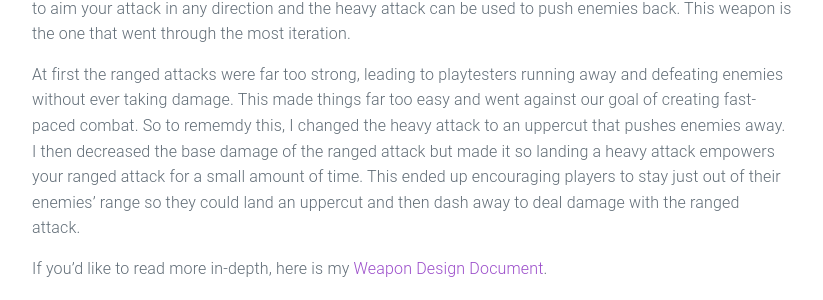
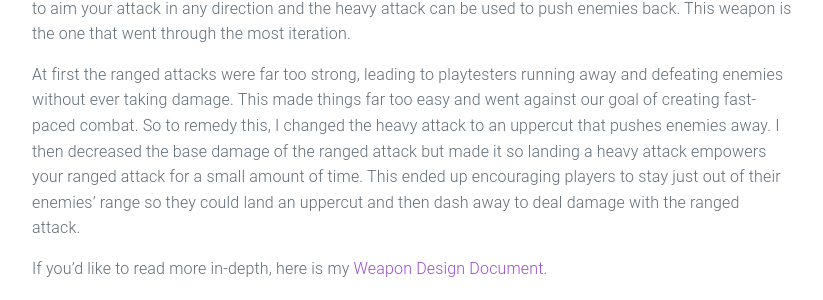
Before and after one commit to ShaneMakesGames/ShaneMakesGames.github.io, a Jekyll site: the page built from _posts/2022-10-07-newer-game.md, in a window 1280 px wide and 900 px high, scrolled down 3595 px. Shown: the part 219-519 px from the top of the window, without its empty margins (228-1051 px from the left). Built offline with Jekyll 4.4.1, drawn with Linux system fonts in a browser that asks for light colours; some of the changed text lies outside the part shown.

Commit message:
Update 2022-10-07-newer-game.md

```diff
--- a/_posts/2022-10-07-newer-game.md
+++ b/_posts/2022-10-07-newer-game.md
@@ -51,7 +51,7 @@
 
 The Gauntlets are a powerful weapon allowing you to shoot energy from your fists. It is a hybrid melee/ranged weapon for players who want to fight from afar. Holding the light attack button allows you to aim your attack in any direction and the heavy attack can be used to push enemies back. This weapon is the one that went through the most iteration.
 
-At first the ranged attacks were far too strong, leading to playtesters running away and defeating enemies without ever taking damage. This made things far too easy and went against our goal of creating fast-paced combat. So to rememdy this, I changed the heavy attack to an uppercut that pushes enemies away. I then decreased the base damage of the ranged attack but made it so landing a heavy attack empowers your ranged attack for a small amount of time. This ended up encouraging players to stay just out of their enemies' range so they could land an uppercut and then dash away to deal damage with the ranged attack.
+At first the ranged attacks were far too strong, leading to playtesters running away and defeating enemies without ever taking damage. This made things far too easy and went against our goal of creating fast-paced combat. So to remedy this, I changed the heavy attack to an uppercut that pushes enemies away. I then decreased the base damage of the ranged attack but made it so landing a heavy attack empowers your ranged attack for a small amount of time. This ended up encouraging players to stay just out of their enemies' range so they could land an uppercut and then dash away to deal damage with the ranged attack.
 
 
 If you'd like to read more in-depth, here is my <a href="https://docs.google.com/document/d/1bT9IFHqPR0wT22lfVg5XTb69fw_1GM0wqV9EgFpAeLM/edit?usp=sharing"> Weapon Design Document</a>.
```
Also changed, not shown: other parts of _posts/2022-10-07-newer-game.md (+1 -1 lines).
